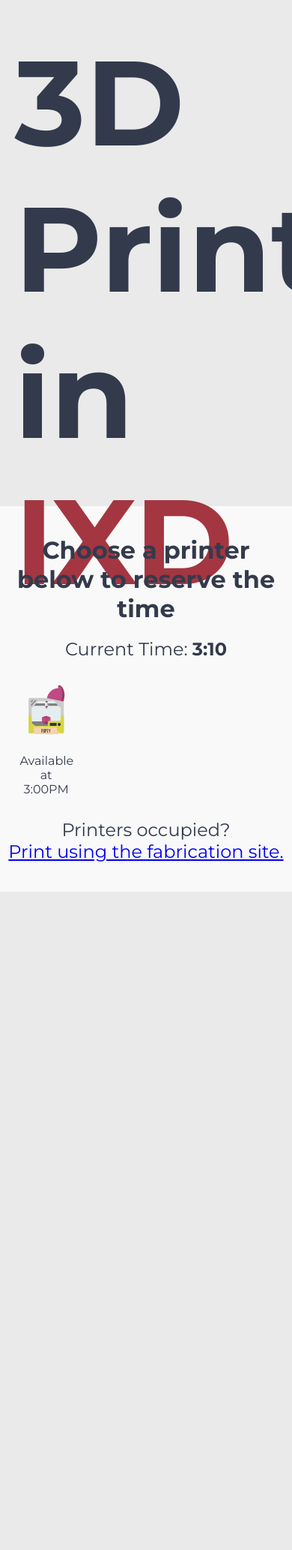
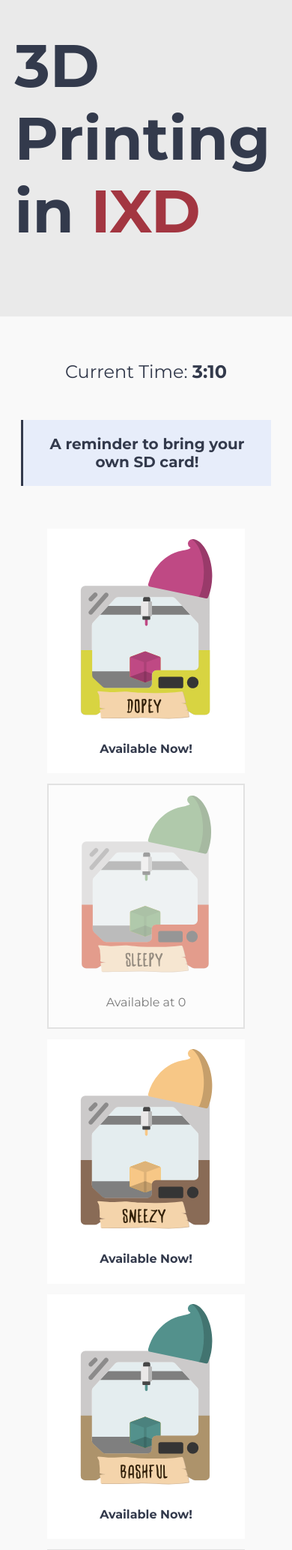
Before and after one commit to DennisonSiqueira/ixd-fablab-3dprinters, a PHP site: page / in a window 390 px wide; the page is wider, and only the part inside the window is pictured. Shown: the top 2067 px of that part at 75% size. Before the commit the page ends 1189 px from the top of that part, so only its background shows below. Run offline with PHP 8.4, Linux system fonts and the light colour scheme.

Commit message:
Revision 1
- revised according to critique
- BYOSD reminder
- JS calculation of minutes
- changed illustration color
- responsive styles

```diff
--- /dev/null
+++ b/index.html
@@ -0,0 +1,59 @@
+<!DOCTYPE html>
+<html lang="">
+
+<head>
+    <meta charset="utf-8">
+    <meta name="viewport" content="width=device-width, initial-scale=1.0">
+    <title>3d Printing IXD</title>
+    <link rel="stylesheet" href="style.css">
+    <script src="https://code.jquery.com/jquery-3.4.1.min.js" integrity="sha256-CSXorXvZcTkaix6Yvo6HppcZGetbYMGWSFlBw8HfCJo=" crossorigin="anonymous"></script>
+</head>
+
+<body>
+    <div class="container">
+        <div class="header">
+            <h1 class="title">3D Printing in <span style="color:#A33641">IXD</span></h1>
+        </div>
+        <div class="printers">
+<!--            <h1 class="printers-title">Click an available printer below to submit the time.</h1>-->
+            <h2 id="current-time"></h2>
+            <h3 id="reminder">A reminder to bring your own SD card!</h3>
+            <div class="printer-container" id="printer1">
+                <img src="svg/1.svg" alt="" class="printers-svg" id="p1">
+                <p class="availability-text" id="availability-1"></p>
+            </div>
+            <div class="printer-container" id="printer2">
+                <img src="svg/2.svg" alt="" class="printers-svg" id="p2">
+                <p class="availability-text" id="availability-2"></p>
+            </div>
+            <div class="printer-container" id="printer3">
+                <img src="svg/3.svg" alt="" class="printers-svg" id="p3">
+                <p class="availability-text" id="availability-3"></p>
+            </div>
+            <div class="printer-container" id="printer4">
+                <img src="svg/4.svg" alt="" class="printers-svg" id="p4">
+                <p class="availability-text" id="availability-4"></p>
+            </div>
+            <div class="printer-container" id="printer5">
+                <img src="svg/5.svg" alt="" class="printers-svg" id="p5">
+                <p class="availability-text" id="availability-5"></p>
+            </div>
+            <div class="printer-container" id="printer6">
+                <img src="svg/6.svg" alt="" class="printers-svg" id="p6">
+                <p class="availability-text" id="availability-6"></p>
+            </div>
+            <div class="printer-container" id="printer7">
+                <img src="svg/7.svg" alt="" class="printers-svg" id="p7">
+                <p class="availability-text" id="availability-7"></p>
+            </div>
+        </div>
+        <div class="occupied-text">
+            <h2>Printers occupied?</h2>
+            <h2><a href="https://fabrication.sheridanc.on.ca/servicedesk/tickets/new/3d_print">Print using the fabrication site.</a></h2>
+        </div>
+    </div>
+    <script src="script.js"></script>
+
+</body>
+
+</html>
--- a/index.php
+++ /dev/null
@@ -1,34 +0,0 @@
-<?php ?>
-<!DOCTYPE html>
-<html lang="">
-
-<head>
-    <meta charset="utf-8">
-    <meta name="viewport" content="width=device-width, initial-scale=1.0">
-    <title>3d Printing IXD</title>
-    <link rel="stylesheet" href="style.css">
-    <link rel="stylesheet" href="radio.css">
-</head>
-
-<body>
-    <div class="container">
-        <div class="header">
-            <h1 class="title">3D Printing in <span style="color:#A33641">IXD</span></h1>
-        </div>
-        <div class="printers">
-            <h1 class="printers-title">Choose a printer below to reserve the time</h1>
-            <h2 id="current-time"></h2>
-            <div class="printer-container">
-                <img src="svg/1.svg" alt="" class="printers-svg" id="p1">
-                <h3 class="availability">Available at <p id="availability-1">3:00PM</p>
-                </h3>
-            </div>
-        </div>
-        <div class="occupied-text">
-            <h2>Printers occupied?</h2>
-            <h2><a href="https://fabrication.sheridanc.on.ca/servicedesk/tickets/new/3d_print">Print using the fabrication site.</a></h2>
-        </div>
-    </div>
-    <script src="script.js"></script>
-
-</body></html>
--- a/radio.css
+++ /dev/null
@@ -1,5 +0,0 @@
-#dopey-input {
-    width: 200px;
-    height: 300px;
-
-}
--- a/script.js
+++ b/script.js
@@ -7,7 +7,123 @@ var current_minutes = current_date.getMinutes();
 // display time
 var time_display = document.getElementById("current-time");
 
+// boolean
+var availability_1 = true;
+var availability_2 = false;
+var availability_3 = true;
+var availability_4 = true;
+var availability_5 = false;
+var availability_6 = true;
+var availability_7 = false;
+
+//
+var printer1_availability = document.getElementById("availability-1");
+var printer2_availability = document.getElementById("availability-2");
+var printer3_availability = document.getElementById("availability-3");
+var printer4_availability = document.getElementById("availability-4");
+var printer5_availability = document.getElementById("availability-5");
+var printer6_availability = document.getElementById("availability-6");
+var printer7_availability = document.getElementById("availability-7");
+
+//
+var printer1 = document.getElementById("printer1");
+var printer2 = document.getElementById("printer2");
+var printer3 = document.getElementById("printer3");
+var printer4 = document.getElementById("printer4");
+var printer5 = document.getElementById("printer5");
+var printer6 = document.getElementById("printer6");
+var printer7 = document.getElementById("printer7");
+
+//printer time {
+var printer1_time = 0;
+var printer2_time = 0;
+var printer3_time = 0;
+var printer4_time = 0;
+var printer5_time = 0;
+var printer6_time = 0;
+var printer7_time = 0;
+
+
+// display current time
 time_display.innerHTML = "Current Time: <span style='font-weight: 700'>" + current_hours + ":" + current_minutes + "</span>";
 
-var printer1_availability = document.getElementById("availability-1");
-var printer2_availability = document.getElementById("availability-2");
+// toggle depending on availability
+
+$(document).ready(function () {
+    if (availability_1 == false) {
+        $("#printer1").addClass("unavailable");
+        printer1_availability.innerHTML = "Available at " + printer1_time;
+    } else if (availability_1 == true) {
+        $("#printer1").removeClass("unavailable");
+        printer1_availability.innerHTML = "<strong>Available Now!</strong>";
+        printer1.addEventListener("click", function () {
+            location.href = "jobs/add";
+        });
+    }
+
+    if (availability_2 == false) {
+        $("#printer2").addClass("unavailable");
+        printer2_availability.innerHTML = "Available at " + printer2_time;
+    } else if (availability_2 == true) {
+        $("#printer2").removeClass("unavailable");
+        printer2_availability.innerHTML = "<strong>Available Now!</strong>";
+        printer2.addEventListener("click", function () {
+            location.href = "jobs/add";
+        });
+    }
+
+    if (availability_3 == false) {
+        $("#printer3").addClass("unavailable");
+        printer3_availability.innerHTML = "Available at " + printer3_time;
+    } else if (availability_3 == true) {
+        $("#printer3").removeClass("unavailable");
+        printer3_availability.innerHTML = "<strong>Available Now!</strong>";
+        printer3.addEventListener("click", function () {
+            location.href = "jobs/add";
+        });
+    }
+
+    if (availability_4 == false) {
+        $("#printer4").addClass("unavailable");
+        printer4_availability.innerHTML = "Available at " + printer4_time;
+    } else if (availability_4 == true) {
+        $("#printer4").removeClass("unavailable");
+        printer4_availability.innerHTML = "<strong>Available Now!</strong>";
+        printer4.addEventListener("click", function () {
+            location.href = "jobs/add";
+        });
+    }
+
+    if (availability_5 == false) {
+        $("#printer5").addClass("unavailable");
+        printer5_availability.innerHTML = "Available at " + printer5_time;
+    } else if (availability_5 == true) {
+        $("#printer5").removeClass("unavailable");
+        printer5_availability.innerHTML = "<strong>Available Now!</strong>";
+        printer5.addEventListener("click", function () {
+            location.href = "jobs/add";
+        });
+    }
+
+    if (availability_6 == false) {
+        $("#printer6").addClass("unavailable");
+        printer6_availability.innerHTML = "Available at " + printer6_time;
+    } else if (availability_6 == true) {
+        $("#printer6").removeClass("unavailable");
+        printer6_availability.innerHTML = "<strong>Available Now!</strong>";
+        printer6.addEventListener("click", function () {
+            location.href = "jobs/add";
+        });
+    }
+
+    if (availability_7 == false) {
+        $("#printer7").addClass("unavailable");
+        printer7_availability.innerHTML = "Available at " + printer7_time;
+    } else if (availability_7 == true) {
+        $("#printer7").removeClass("unavailable");
+        printer7_availability.innerHTML = "<strong>Available Now!</strong>";
+        printer7.addEventListener("click", function () {
+            location.href = "jobs/add";
+        });
+    }
+});
--- a/style.css
+++ b/style.css
@@ -3,8 +3,9 @@
 * {
     margin: 0;
     padding: 0;
-    /*            box-sizing: border-box;*/
+    /*                box-sizing: border-box;*/
     box-sizing: border-box;
+    transition: 0.1s linear;
 
 }
 
@@ -37,25 +38,27 @@ h3 {
 
 .printers-title {
     text-align: center;
+    font-weight: 400;
 }
 
 .printers {
     width: 90%;
     margin: 0 auto;
     padding: 10% 0;
-    /*    text-align: center;*/
+    text-align: center;
 }
 
 .printer-container {
     width: 22%;
     margin: 2% 1%;
-    display: block;
-    float: left;
+    display: inline-block;
     padding: 1%;
+    background-color: #fff;
 }
 
 .printer-container:hover {
     border: #333A4C solid 3px;
+    cursor: pointer;
     /*            background-color: #cbd7f7;*/
 }
 
@@ -67,9 +70,10 @@ h3 {
     width: 100%;
     float: left;
     padding: 0 0 10% 0;
+    font-size: 0.75em;
 }
 
-.availability {
+.availability-text {
     font-weight: 400;
     font-size: 1em;
     text-align: center;
@@ -78,4 +82,77 @@ h3 {
 
 #current-time {
     margin: 20px 0;
+    font-size: 1.5em;
 }
+
+.unavailable,
+.unavailable:hover,
+.unavailable:active {
+    border: #ccc 2px solid;
+    background-color: #f9f9f9;
+    cursor: not-allowed;
+    opacity: 0.5;
+    color: #000;
+}
+
+.printers-svg,
+.printers-svg:hover {
+    border: 0;
+}
+
+#reminder {
+    background-color: #e7edfa;
+    width: 100%;
+    padding: 20px 10px;
+    border-left: 3px #333A4C solid;
+    margin: 50px auto;
+    font-size: 1.25em;
+    font-weight: 700;
+    width: 95%;
+}
+
+@media only screen and (max-width: 600px) {
+    .title {
+        font-size: 5em;
+    }
+
+    .header {
+        height: 50vh;
+    }
+
+    .printer-container {
+        width: 75%;
+        margin: 2% auto;
+        display: inline-block;
+        padding: 1%;
+        background-color: #fff;
+    }
+}
+
+@media only screen and (min-width: 600px) {
+     .title {
+        font-size: 8em;
+    }
+
+    .printer-container {
+        width: 46%;
+        margin: 2% 1%;
+        display: inline-block;
+        padding: 1%;
+        background-color: #fff;
+    }
+}
+
+@media only screen and (min-width: 992px) {
+     .title {
+        font-size: 10em;
+    }
+
+    .printer-container {
+        width: 22%;
+        margin: 2% 1%;
+        display: inline-block;
+        padding: 1%;
+        background-color: #fff;
+    }
+}
```
Also changed, not shown: calculator.js (added, +17 -0 lines), jobs.css (added, +47 -0 lines), jobs/add/index.html (added, +38 -0 lines), svg/3.svg, 4 other files.
